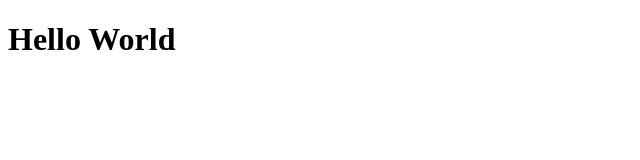
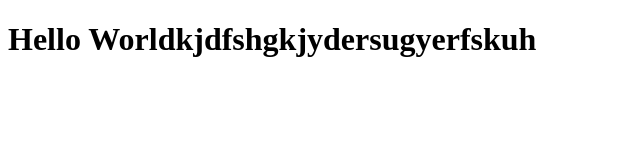
Before and after one commit to TheLegendAsh33/gitgiti, a plain HTML site: page index.html in a window 1280 px wide. Shown: the whole page, without its empty margins (0-640 px from the left). Drawn offline with Linux system fonts and the light colour scheme.

Commit message:
safjhaiufgaer

```diff
--- a/index.html
+++ b/index.html
@@ -6,7 +6,7 @@
     <title>Document</title>
 </head>
 <body>
-    <h1>Hello World
+    <h1>Hello Worldkjdfshgkjydersugyerfskuh
     </h1>
 </body>
 </html>
```
Also changed, not shown: 1 other file.
